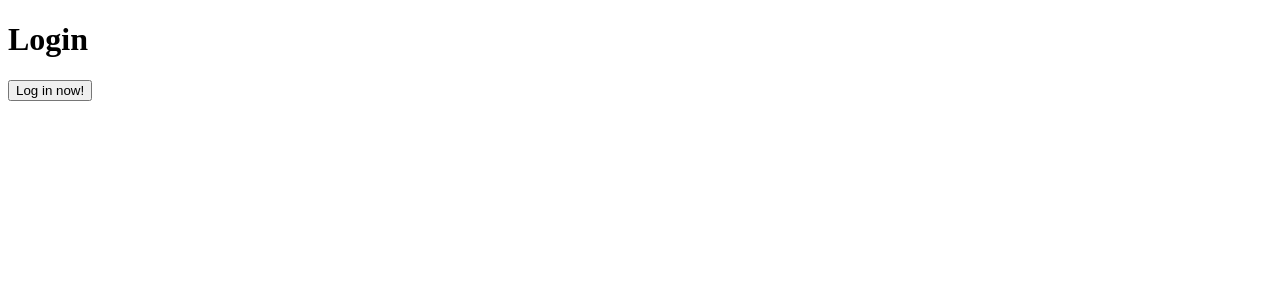
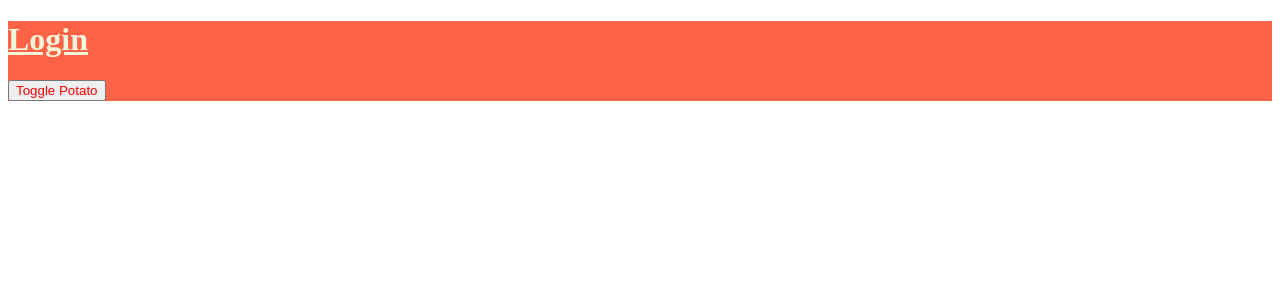
Before and after one commit to brightjy/instaclone-web, a React (Create React App) app: page / in a window 1280 px wide. Shown: the top 300 px of the page. Built offline with nearby package versions, Linux system fonts and the light colour scheme.

Commit message:
start styled-commpnents

```diff
--- a/src/apollo.tsx
+++ b/src/apollo.tsx
@@ -1,4 +1,4 @@
 import { makeVar } from "@apollo/client";
 
-export const isLoggedInVar = makeVar(false);
-export const dartVar = makeVar(false);
+export const isLoggedInVar = makeVar(false);  // 로그인
+export const dartVar = makeVar(false);        // 다크모드
--- a/src/screens/Login.tsx
+++ b/src/screens/Login.tsx
@@ -1,16 +1,33 @@
-import { MouseEventHandler } from "react";
+import styled, { css } from "styled-components";
+import { MouseEventHandler, useState } from "react";
 import { isLoggedInVar } from "../apollo";
 
-interface ILoginProps {
-  onClick: MouseEventHandler<HTMLButtonElement>;
-}
+const Title = styled.h1`
+  color:   ${props => props.potato ? "palevioletred" : "beige"};
+  font-family: --apple-system, san-serif;
+  ${props => props.potato
+  ? css`
+      font-size: 50px;
+    `
+  : css`
+      text-decoration: underline;
+    `}
+`
+const Container = styled.div`
+  background-color: tomato;
+`
+const TogglePotato = styled.button`
+  color: red;
+`
 
-function Login<ILoginProps>() {
+function Login() {
+  const [ potato, setPotato ] = useState(false);
+  const togglePotato = () => setPotato((current) => !current);
   return (
-    <div>
-      <h1>Login</h1>
-      <button onClick={() => isLoggedInVar(true)}>Log in now!</button>
-    </div>
+    <Container>
+      <Title potato={ potato }>Login</Title>
+      <TogglePotato onClick={ togglePotato }>Toggle Potato</TogglePotato>
+    </Container>
   );
 }
 export default Login;
```
Also changed, not shown: 1 other file (tests, documents, lock files or other folders).
